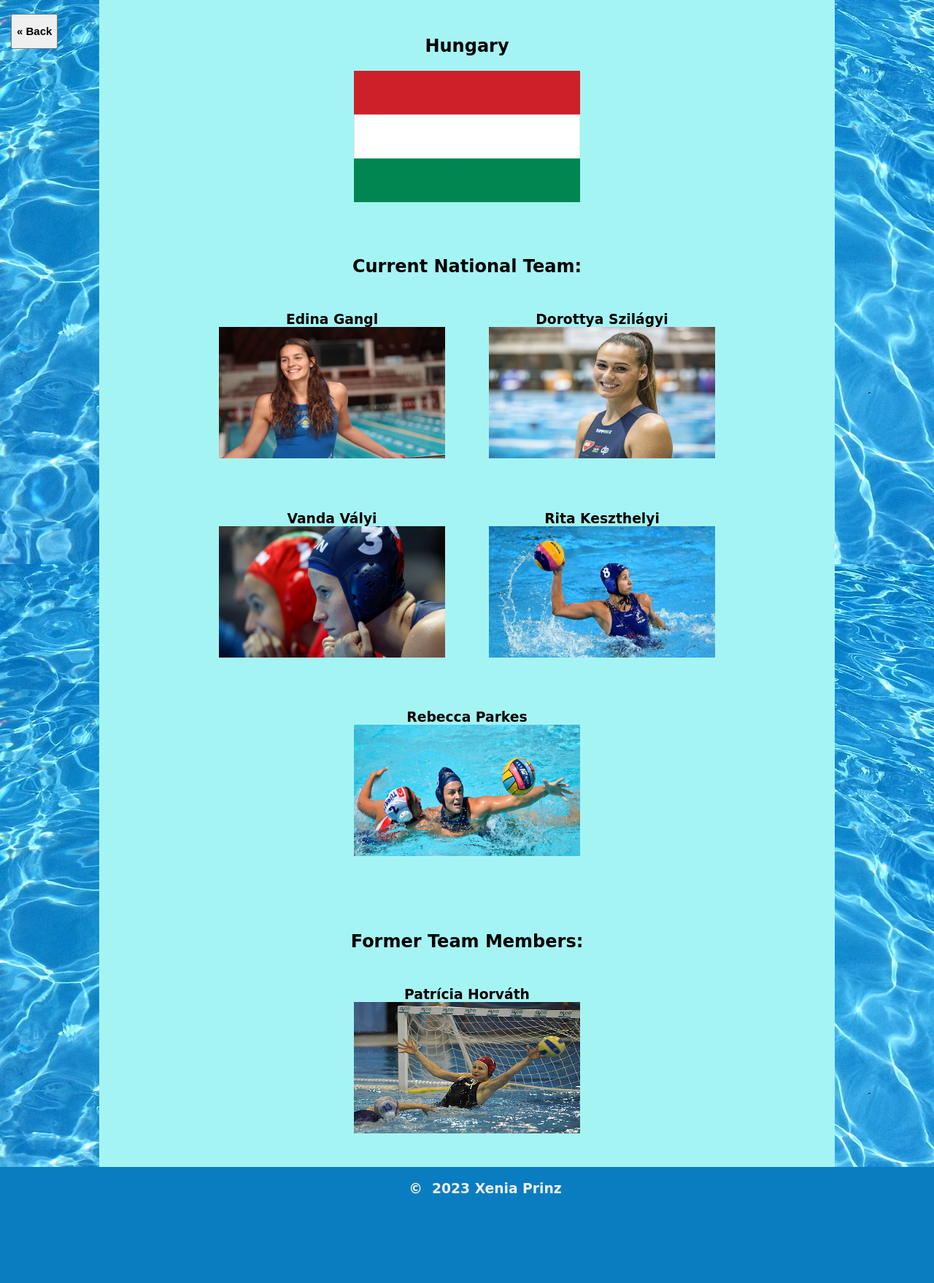
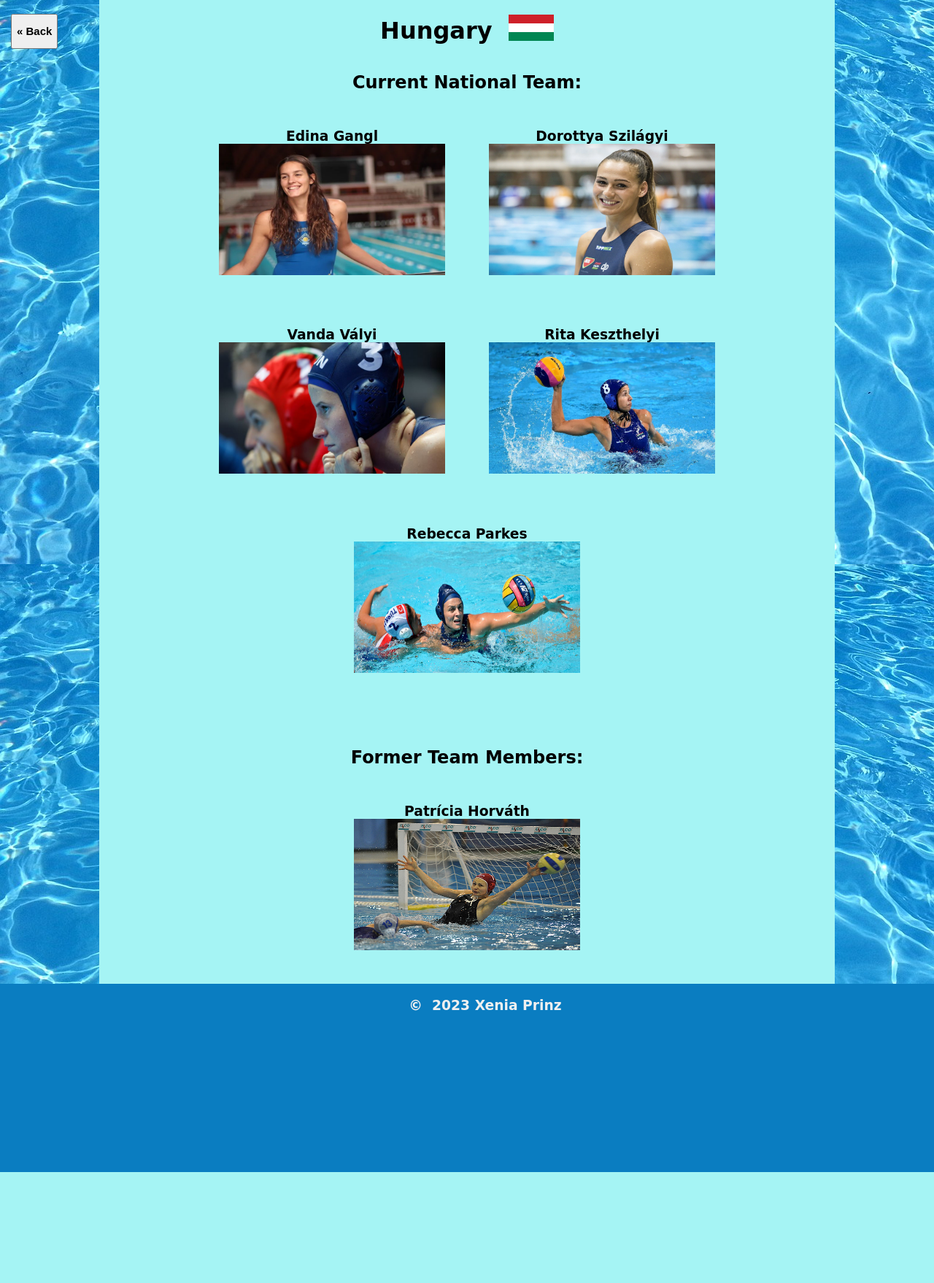
Before and after one commit to XPrinzess/Waterpolo, a Flask app: page /country/1 in a window 1280 px wide. Shown: the part 187-1945 px from the top of the page at 73% size. After the commit the page ends 1793 px from the top, so only its background shows below. Run offline with Flask 3, Linux system fonts and the light colour scheme; data comes from the database, SQL or seed files in the repository.

Commit message:
first entire draft of css is complete

```diff
--- a/static/css/style.css
+++ b/static/css/style.css
@@ -16,6 +16,12 @@ img {
 .flag img {
     width: 174px;
     height: 101px;
+}
+
+
+.icon img {
+    width: 62px;
+    height: 36px;
 }
 
 
@@ -141,7 +147,8 @@ header h1 {
     display: flex;
     justify-content: center;
     text-align: center;
-    margin-top: 20px;
+    margin-top: 5px;
+    margin-bottom: -15px;
 }
 
 .row {
@@ -344,7 +351,7 @@ footer {
     > h3 {
         color: rgb(240,240,240);
         margin-left: 50px;
-        padding-bottom: 100px;
+        padding-bottom: 200px;
     }
 }
 
--- a/templates/countries.html
+++ b/templates/countries.html
@@ -1,6 +1,11 @@
 {% extends "layout.html" %}
 {% block content %}
 
+<div class="subheading">
+    <h2>
+        Countries
+    </h2>
+</div>
 
 <div class="row">
     {% for item in countries %}
--- a/templates/country.html
+++ b/templates/country.html
@@ -5,15 +5,18 @@
 {% endblock %}
 
 {% block content %}
-<div class="subheading">
+
+<h1>
+{% for item in country %}
+<div class="subheading1">
     <div class="row">
-        {% for item in country %}
-        <div class="column">
-            <h2> {{item[1]}} </h2> <img src ="{{item[2]}}">
-        </div>
-        {% endfor %}
+        {{item[1]}} &nbsp;
+        <div class="icon"><img src ="{{item[2]}}"></div>
     </div>
 </div>
+{% endfor %}
+</h1>
+
 
 <div class="subheading"> <h2> Current National Team: </h2> </div>
 <div class="row">
--- a/templates/players.html
+++ b/templates/players.html
@@ -1,5 +1,11 @@
 {% extends "layout.html" %}
 {% block content %}
+
+<div class="subheading">
+    <h2>
+        Players
+    </h2>
+</div>
 
 <div class="row">
     {% for item in ranked_players %}
```
Also changed, not shown: templates/player.html (+4 -6 lines), templates/positions.html (+7 -1 lines), templates/tournaments.html (+6 -1 lines).
